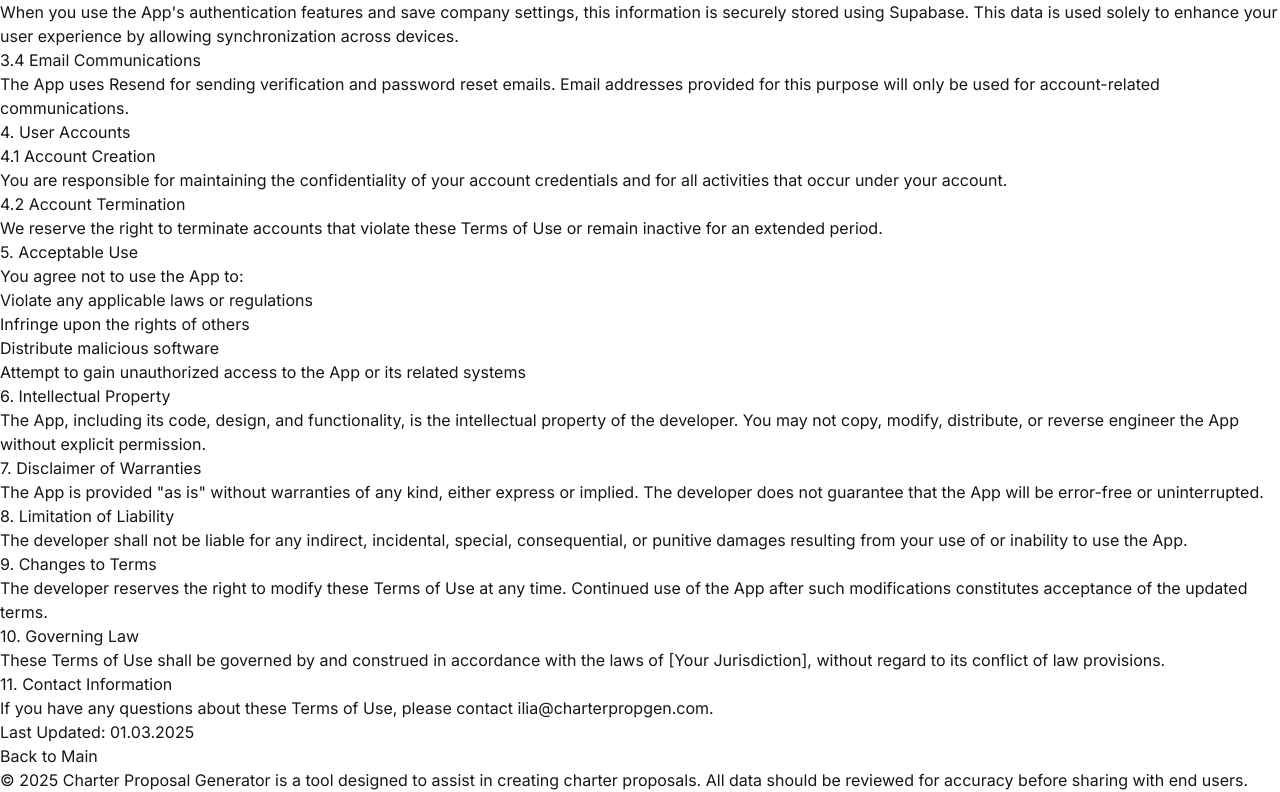
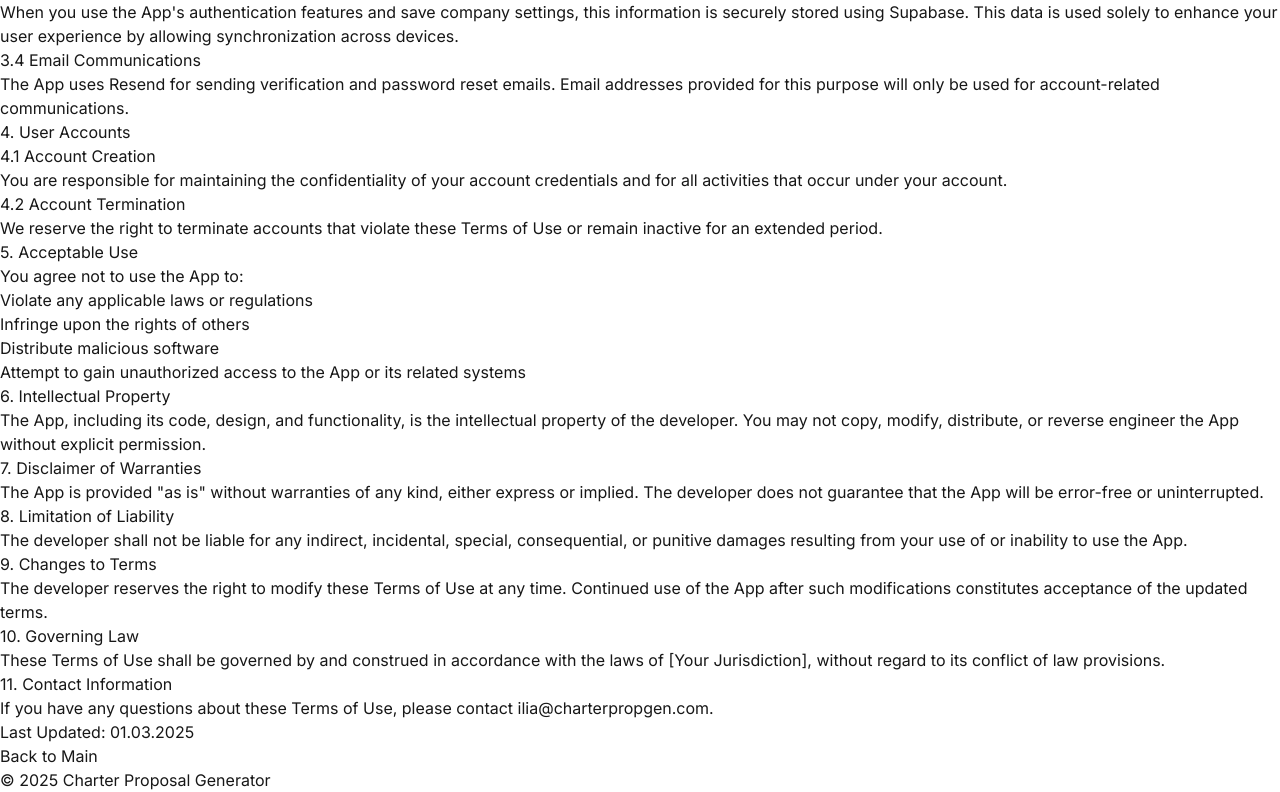
Before and after one commit to iliakoshevoy/charterpg, a Next.js app: page /terms in a window 1280 px wide. Shown: the part 408-1200 px from the top of the page. Built offline with nearby package versions, Linux system fonts and the light colour scheme; no server answers; the database is empty.

Commit message:
small design adjustment

```diff
--- a/src/components/Layout.tsx
+++ b/src/components/Layout.tsx
@@ -150,8 +150,8 @@ const Layout: React.FC<LayoutProps> = ({ children }) => {
       </main>
 
       <footer className="bg-gray-100 py-6">
-        <div className="max-w-7xl mx-auto px-4 sm:px-6 lg:px-8 text-center text-gray-500 text-sm">
-          &copy; {new Date().getFullYear()} Charter Proposal Generator is a tool designed to assist in creating charter proposals. All data should be reviewed for accuracy before sharing with end users.
+        <div className="max-w-7xl mx-auto px-4 sm:px-6 lg:px-8 text-center text-gray-700 text-sm">
+          &copy; {new Date().getFullYear()} Charter Proposal Generator
         </div>
       </footer>
     </div>
```
Also changed, not shown: src/app/page.tsx (+8 -5 lines).
